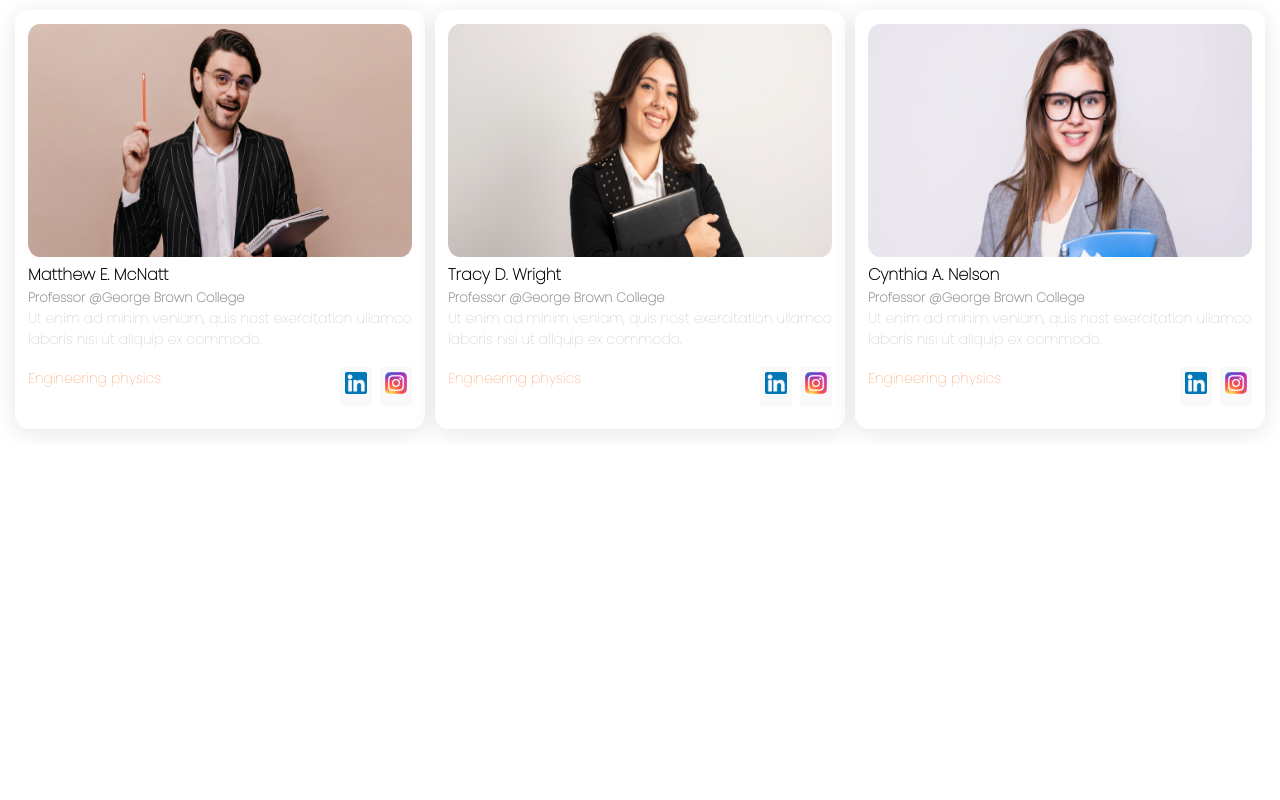
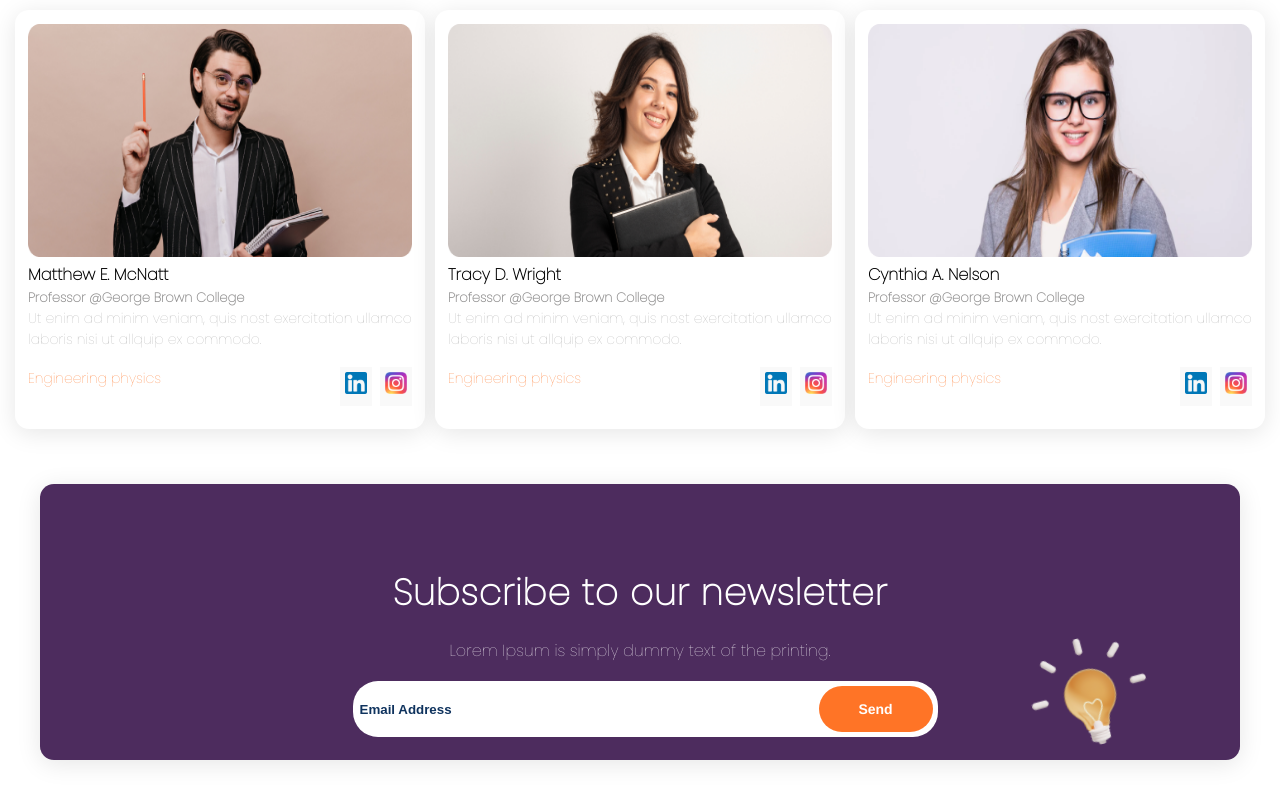
Before and after one commit to mann-codes2014/Storybook-Landing-Page, a React (Create React App) app: page / in a window 1280 px wide. Shown: the part 2553-3353 px from the top of the page. Before the commit the page ends 2997 px from the top, so only its background shows below. Built offline with nearby package versions, Linux system fonts and the light colour scheme.

Commit message:
Add newsletter subscription

```diff
--- a/src/App.tsx
+++ b/src/App.tsx
@@ -6,6 +6,7 @@ import {Tracks} from "./components/Tracks/Tracks";
 import {Promotion} from "./components/Promotion/Promotion";
 import {Testimonials} from "./components/Testimonials/Testimonials";
 import {Teachers} from "./components/Teachers/Teachers";
+import {NewsletterSubscription} from "./components/NewsletterSubscription";
 
 const StyledContainer = styled.div`
   padding: 0;
@@ -21,6 +22,7 @@ function App() {
             <Promotion/>
             <Testimonials/>
             <Teachers/>
+            <NewsletterSubscription/>
         </StyledContainer>
     );
 }
--- a/src/components/Hero/Hero.tsx
+++ b/src/components/Hero/Hero.tsx
@@ -114,7 +114,7 @@ export const Hero = () => {
                     <StyledMissionStatement>Elearn is a global training provider based across the UK that specialises in
                         accredited and bespoke
                         training courses. We crush the...</StyledMissionStatement>
-                    <Input/>
+                    <Input buttonLabel="Continue"/>
                 </StyledSection>
                 <div>
                     <img className="layer3" src={IMAGES.heroBackgroundLayer3} alt=""/>
--- a/src/components/Input.tsx
+++ b/src/components/Input.tsx
@@ -3,15 +3,17 @@ import styled from "@emotion/styled";
 import {Button} from "./Button";
 import svg from '../assets/icons/magnifying-glass.svg'
 
-
-const StyledInputContainer = styled.div`
+type StyledInputContainerProps = {
+    isPlaceholderIcon: boolean;
+}
+const StyledInputContainer = styled.div<StyledInputContainerProps>`
   border-radius: 25px;
   padding: 5px;
   width: 100%;
   max-width: 100%;
   height: 100%;
   display: grid;
-  grid-template-columns: 20px 4fr 1fr;
+  grid-template-columns: ${props => (props.isPlaceholderIcon === true ? '20px 4fr 1fr' : '4fr 1fr')};
   gap: 5px;
   align-items: center;
   background-color: white;
@@ -31,15 +33,23 @@ const StyledInput = styled.input<any>`
   }
 
 `
-type InputProps={
-    placeholder?:string
+type InputProps = {
+    placeholder?: string;
+    isPlaceholderIcon?: boolean;
+    buttonLabel: string;
+    isPrimaryButton?: boolean
 }
-export const Input = ({placeholder='Search for a location...'}:InputProps) => {
+export const Input = ({
+                          placeholder = 'Search for a location...',
+                          isPlaceholderIcon = true,
+                          buttonLabel = 'Continue',
+                          isPrimaryButton = true
+                      }: InputProps) => {
     return (
-        <StyledInputContainer>
-            <StyledIcon src={svg}/>
+        <StyledInputContainer isPlaceholderIcon={isPlaceholderIcon}>
+            {isPlaceholderIcon && <StyledIcon src={svg}/>}
             <StyledInput type="text" placeholder={placeholder}/>
-            <Button label="Continue" primary/>
+            <Button label={buttonLabel} primary={isPrimaryButton}/>
         </StyledInputContainer>
     );
 }
--- /dev/null
+++ b/src/components/NewsletterSubscription.tsx
@@ -0,0 +1,93 @@
+import React from 'react';
+import styled from "@emotion/styled";
+import Input from "./Input";
+import bulb from '../assets/icons/bulb.svg'
+
+const StyledNewsletterSubscription = styled.div`
+  width: auto;
+  height: auto;
+  position: relative;
+  background: #4D2C5E;
+  box-shadow: 0 4px 25px rgba(0, 0, 0, 0.1);
+  border-radius: 14px;
+  padding: 14px 13px 13px 13px;
+  margin: 40px;
+
+  .circle {
+    position: absolute;
+    top: 0;
+    left: 0;
+    background: transparent;
+    border: 0.1875em solid white;
+    border-radius: 50%;
+    height: 100px;
+    width: 100px;
+    clip-path: ellipse(50% 41% at 1% 0%);
+  }
+
+  .bulb {
+    position: absolute;
+    top: 140px;
+    right: 80px
+  }
+`
+const StyledBody = styled.div`
+  font-family: 'Poppins', sans-serif;
+  display: grid;
+  grid-template-columns: 1fr 2fr 1fr;
+  gap: 2px;
+  padding: 20px 10px;
+
+
+  .heading {
+    grid-column: 2 / span 1;
+    font-style: normal;
+    font-weight: 600;
+    font-size: 36px;
+    letter-spacing: 0.02em;
+    color: #FFFFFF;
+    text-align: center;
+    margin-bottom: 0;
+  }
+
+  .description {
+    grid-column: 2 / span 1;
+    font-style: normal;
+    font-weight: 500;
+    font-size: 16px;
+    color: #FFFFFF;
+    text-align: center;
+  }
+
+  .input {
+    grid-column: 2 / span 1;
+  }
+`
+export type NewsletterSubscriptionProps = {
+    cover: string;
+    category: string;
+    rating: number;
+    title: string;
+    price: string;
+    duration: string;
+    numberOfCourses: string;
+    numberOfSales: string;
+
+
+}
+export const NewsletterSubscription = ({}) => {
+    return (
+        <StyledNewsletterSubscription>
+            {/*<div className="circle"></div>*/}
+            <img className="bulb" src={bulb} alt=""/>
+            <StyledBody>
+                <h4 className="heading">Subscribe to our newsletter</h4>
+                <p className="description">Lorem Ipsum is simply dummy text of the printing.</p>
+                <div className="input">
+                    <Input placeholder="Email Address" isPlaceholderIcon={false} buttonLabel="Send"
+                           isPrimaryButton={false}/>
+                </div>
+            </StyledBody>
+        </StyledNewsletterSubscription>
+    );
+};
```
Also changed, not shown: 1 other file (tests, documents, lock files or other folders).
